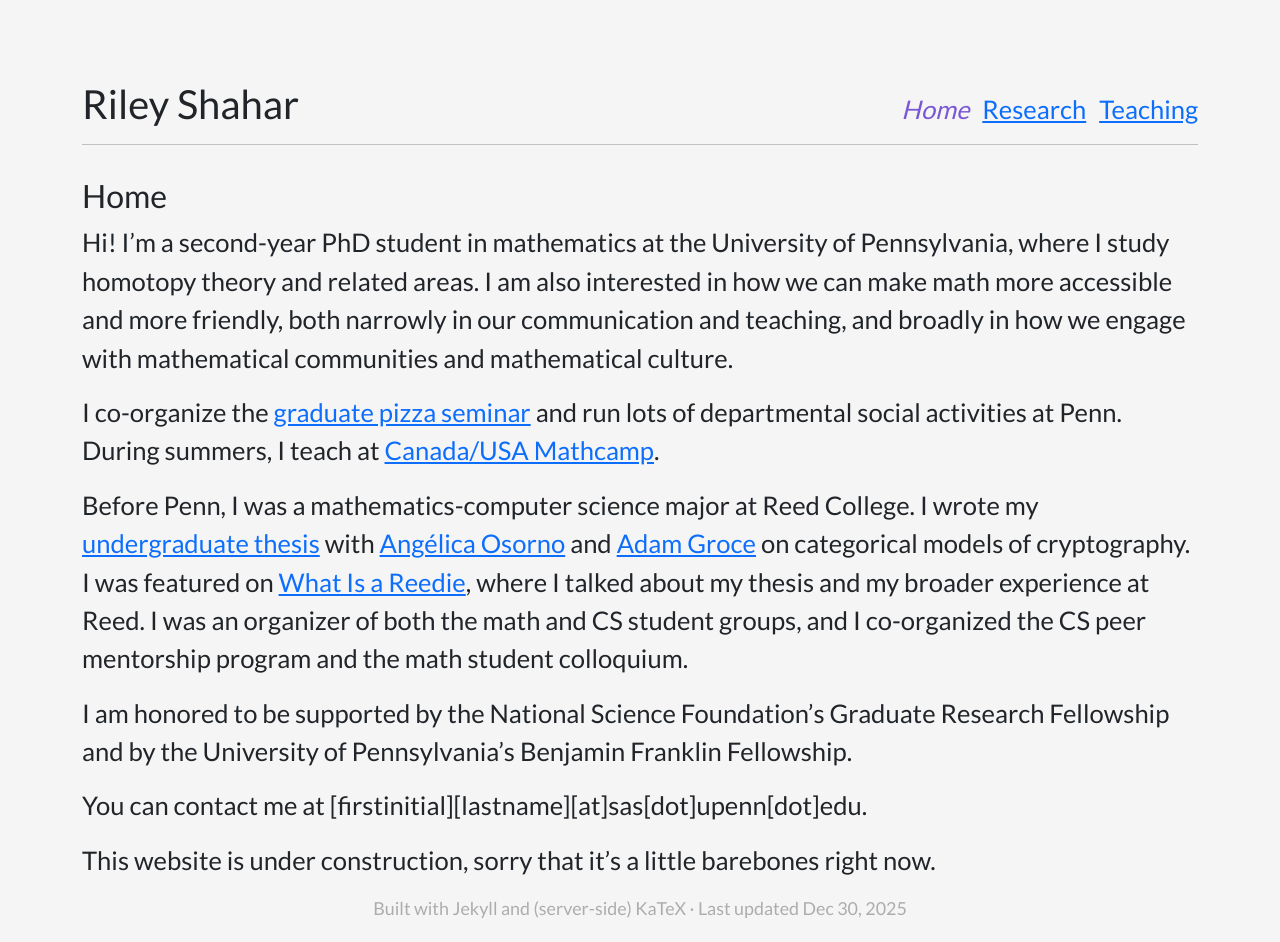
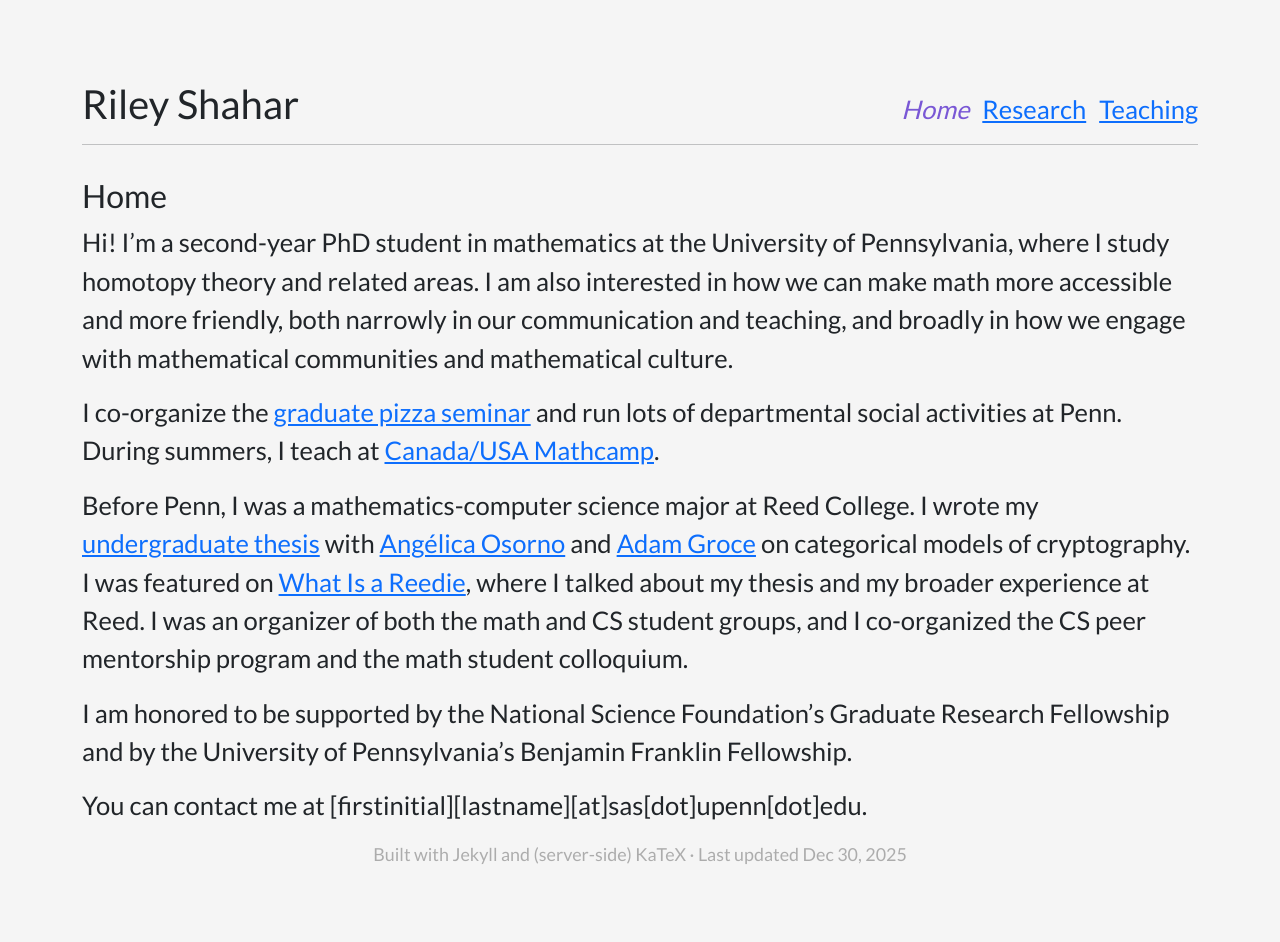
Before and after one commit to rileyshahar/website, a Jekyll site: the page built from index.md, in a window 1280 px wide. Built offline with Jekyll 4.4.1, drawn with Linux system fonts in a browser that asks for light colours; after the commit the page ends 900 px from its top, so only the background shows below that.

Commit message:
remove construction message

```diff
--- a/index.md
+++ b/index.md
@@ -30,6 +30,3 @@ Research Fellowship and by the University of Pennsylvania's Benjamin Franklin
 Fellowship.
 
 You can contact me at [firstinitial][lastname][at]sas[dot]upenn[dot]edu.
-
-This website is under construction, sorry that it's a little barebones right
-now.
```
